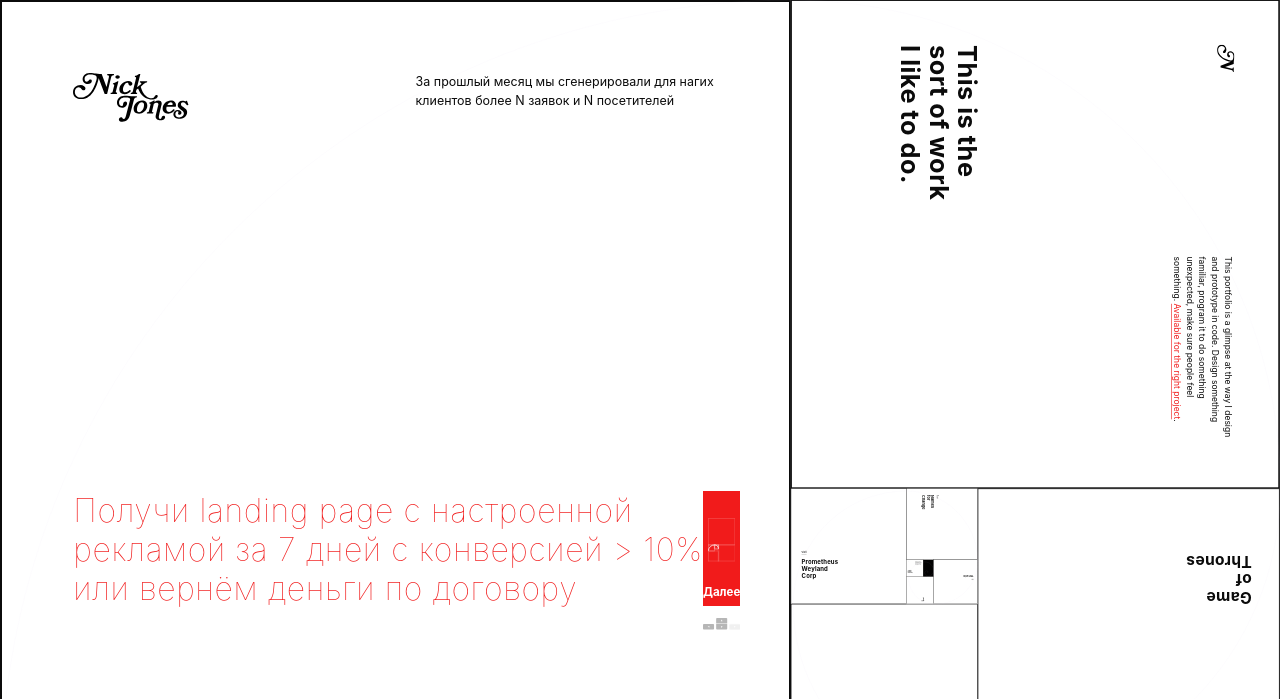
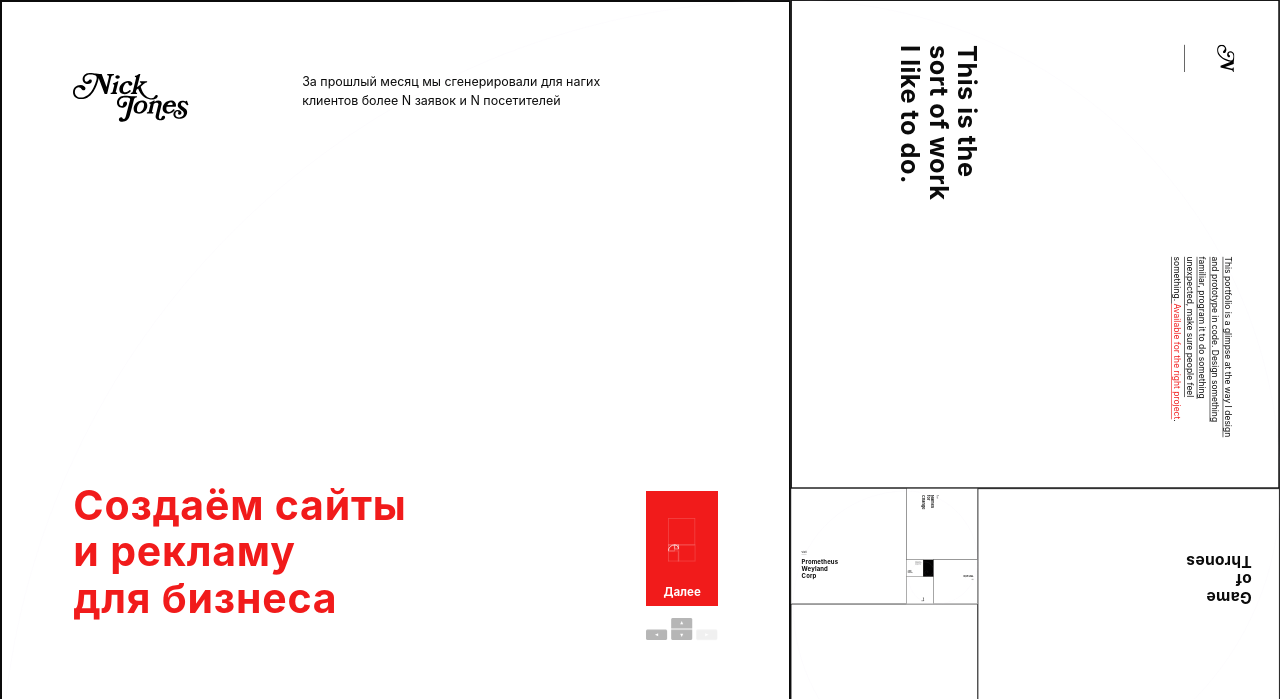
Before and after one commit to Kutlugbek/mysite, a plain HTML site: page order2/index.html in a window 1280 px wide. Shown: the top 699 px of the page. Drawn offline with Linux system fonts and the light colour scheme.

Commit message:
Update index.html

```diff
--- a/order2/index.html
+++ b/order2/index.html
@@ -204,15 +204,15 @@
               </g>
             </svg>
             <div class="w-phi2 m-r-1 ms-m-r-0 ms-w-phi3 bd-c-red l-h-m t-a-r">
-              <div class="t-a-l ms-f-s-body f-s-xxs">За прошлый месяц мы сгенерировали для нагих клиентов более N заявок и N посетителей
+              <div class="t-a-l ms-f-s-body f-s-xxs">За прошлый месяц мы сгенерировали для нагих клиентов более N заявок и N посетителей<a href="#" class="js-skip bd-b">
               </div>
             </div>
         </div>
         <div class="pos-a b-phi6 ms-t-phi2 l-0 w-100p d-f a-i-start j-c-between ms-p-b-phi6 p-l-phi6 p-r-phi6">
-          <h1 class="js-section-title h-phi5 f-w-100">
-            <span class="js-section-title-word w-s-nw red">Получи landing page с настроенной</span>
-            <span class="js-section-title-word w-s-nw red">рекламой за 7 дней с конверсией > 10%</span>
-            <span class="js-section-title-word w-s-nw red">или вернём деньги по договору</span>
+          <h1 class="js-section-title h-phi5 d-f fx-c j-c-between f-s-xxxl ms-f-s-xl f-w-700">
+            <span class="js-section-title-word m-b-phi9 w-s-nw red">Создаём сайты</span>
+            <span class="js-section-title-word m-b-phi9 w-s-nw red">и рекламу</span>
+            <span class="js-section-title-word m-b-phi9 w-s-nw red">для бизнеса</span>
           </h1>
           <div class="js-scroll f-s-xs bg-red w-phi3 ms-w-phi6 h-phi2 ms-h-phi5 p-t-phi5 ms-p-t-phi8 t-a-c cur-p">
             <svg class="w-phi5 ms-w-phi8 start" x="0px" y="0px" viewBox="0 0 37 59.25" enable-background="new 0 0 37 59.25" xml:space="preserve">
```
